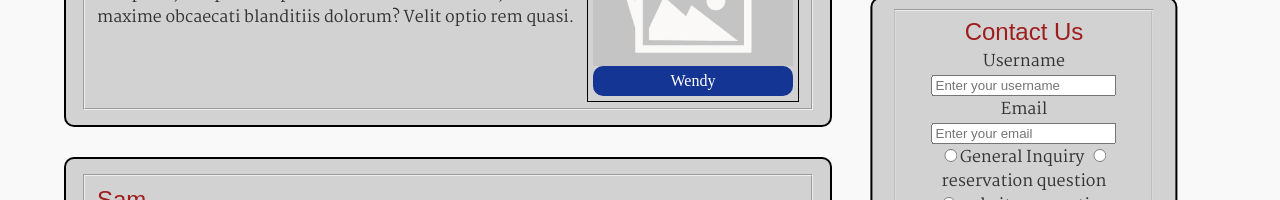
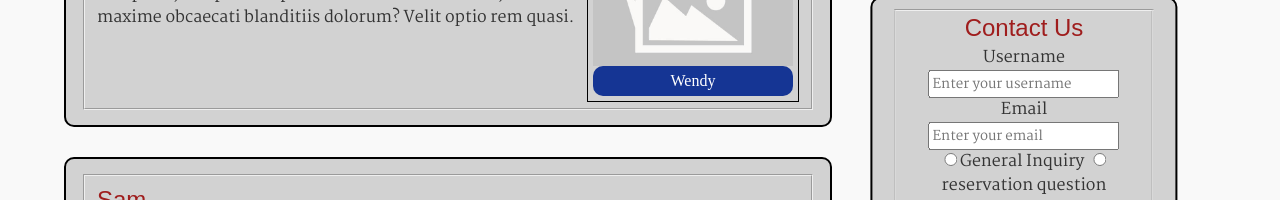
Before and after one commit to dee-cl/wdd130, a plain HTML site: page wwr/contact.html in a window 1280 px wide. Shown: the part 594-794 px from the top of the page. Drawn offline with Linux system fonts and the light colour scheme; a web font is replaced by a local one.

Commit message:
fixed fonts

```diff
--- a/wwr/styles/contact.css
+++ b/wwr/styles/contact.css
@@ -6,6 +6,10 @@
     --secondary-text-color: #f9f9f9;
     --main-border-color: #6883ba;
     --main-link-color: #f9f9f9;
+}
+
+textarea , input {
+    font-family: "Martel", serif;
 }
 
 .martel-regular {
```
